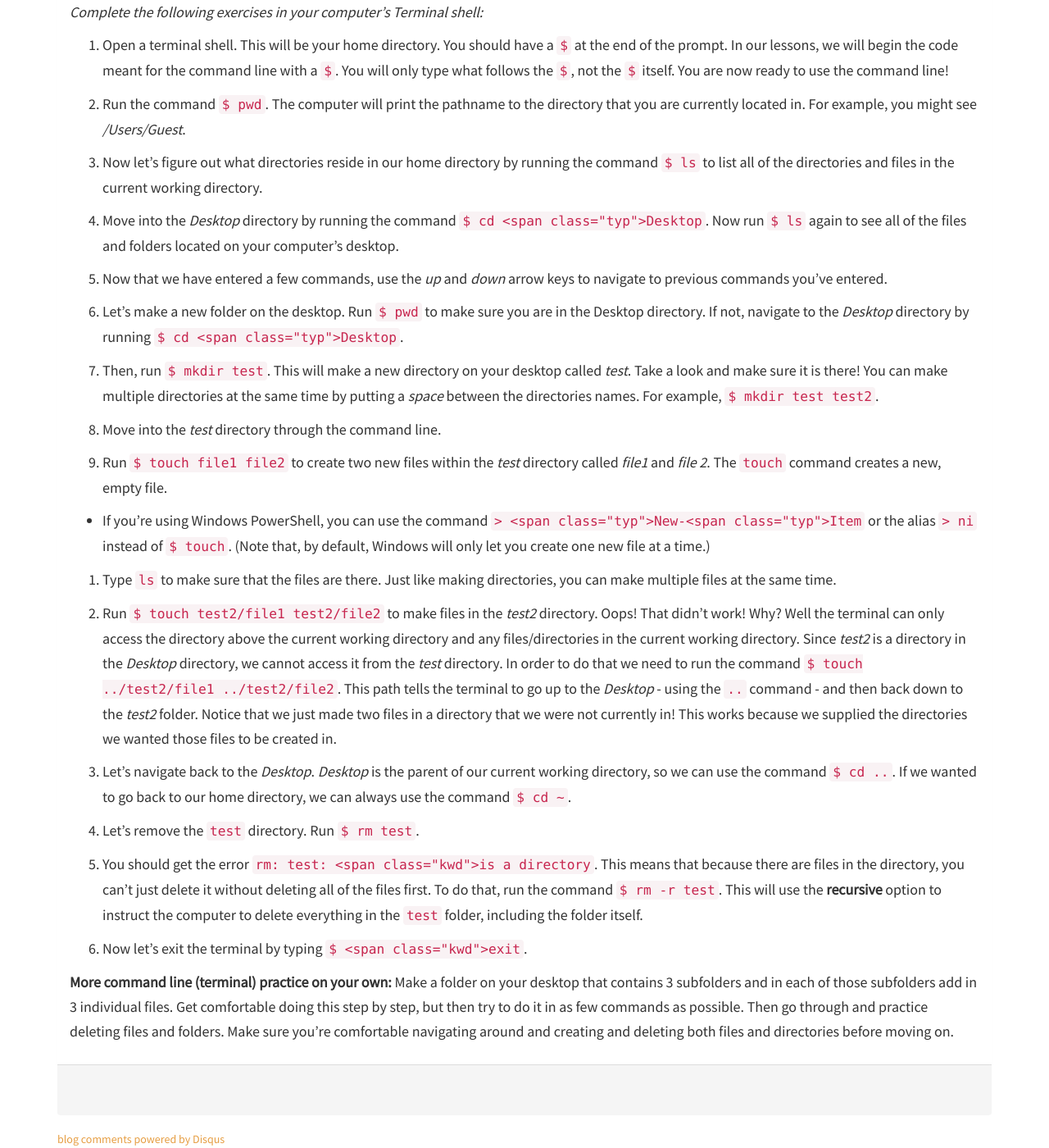
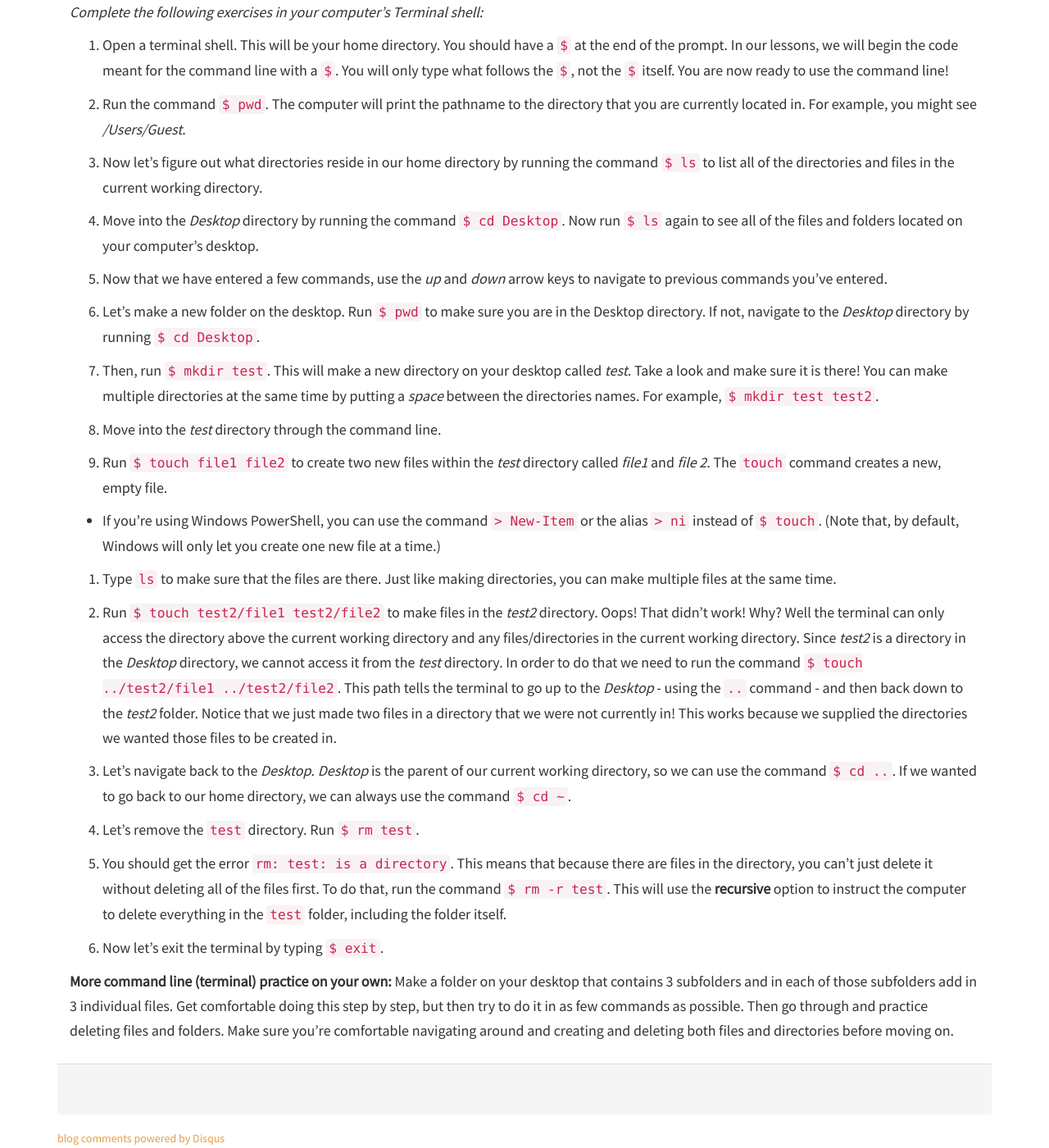
Before and after one commit to techmilldenton/intro-to-webdev, a Jekyll site: the page built from _homework/command-line.md, in a window 1280 px wide and 1400 px high, scrolled down 564 px. Shown: the whole window at 82% size. Built offline with Jekyll 4.4.1, drawn with Linux system fonts in a browser that asks for light colours; nearby versions of some CDN libraries; comment, search, counter and statistics services are not loaded.

Commit message:
Remove more spans

```diff
--- a/_homework/command-line.md
+++ b/_homework/command-line.md
@@ -27,11 +27,11 @@ _Complete the following exercises in your computer's Terminal shell:_
 
 3.  Now let's figure out what directories reside in our home directory by running the command `$ ls` to list all of the directories and files in the current working directory.
 
-4.  Move into the _Desktop_ directory by running the command `$ cd <span class="typ">Desktop`. Now run `$ ls` again to see all of the files and folders located on your computer's desktop.
+4.  Move into the _Desktop_ directory by running the command `$ cd Desktop`. Now run `$ ls` again to see all of the files and folders located on your computer's desktop.
 
 5.  Now that we have entered a few commands, use the _up_ and _down_ arrow keys to navigate to previous commands you've entered.
 
-6.  Let's make a new folder on the desktop. Run `$ pwd` to make sure you are in the Desktop directory. If not, navigate to the _Desktop_ directory by running `$ cd <span class="typ">Desktop`.
+6.  Let's make a new folder on the desktop. Run `$ pwd` to make sure you are in the Desktop directory. If not, navigate to the _Desktop_ directory by running `$ cd Desktop`.
 
 7.  Then, run `$ mkdir test`. This will make a new directory on your desktop called _test_. Take a look and make sure it is there! You can make multiple directories at the same time by putting a _space_ between the directories names. For example, `$ mkdir test test2`.
 
@@ -39,7 +39,7 @@ _Complete the following exercises in your computer's Terminal shell:_
 
 9.  Run `$ touch file1 file2` to create two new files within the _test_ directory called _file1_ and _file 2_. The `touch` command creates a new, empty file.
 
-*   If you're using Windows PowerShell, you can use the command `>  <span class="typ">New-<span class="typ">Item` or the alias `> ni` instead of `$ touch`. (Note that, by default, Windows will only let you create one new file at a time.)
+*   If you're using Windows PowerShell, you can use the command `>  New-Item` or the alias `> ni` instead of `$ touch`. (Note that, by default, Windows will only let you create one new file at a time.)
 
 1.  Type `ls` to make sure that the files are there. Just like making directories, you can make multiple files at the same time.
 
@@ -49,8 +49,8 @@ _Complete the following exercises in your computer's Terminal shell:_
 
 4.  Let's remove the `test` directory. Run `$ rm test`.
 
-5.  You should get the error `rm: test:  <span class="kwd">is a directory`. This means that because there are files in the directory, you can't just delete it without deleting all of the files first. To do that, run the command `$ rm -r test`. This will use the **recursive** option to instruct the computer to delete everything in the `test` folder, including the folder itself.
+5.  You should get the error `rm: test:  is a directory`. This means that because there are files in the directory, you can't just delete it without deleting all of the files first. To do that, run the command `$ rm -r test`. This will use the **recursive** option to instruct the computer to delete everything in the `test` folder, including the folder itself.
 
-6.  Now let's exit the terminal by typing `$ <span class="kwd">exit`.
+6.  Now let's exit the terminal by typing `$ exit`.
 
 **More command line (terminal) practice on your own:** Make a folder on your desktop that contains 3 subfolders and in each of those subfolders add in 3 individual files. Get comfortable doing this step by step, but then try to do it in as few commands as possible. Then go through and practice deleting files and folders. Make sure you're comfortable navigating around and creating and deleting both files and directories before moving on.
```
